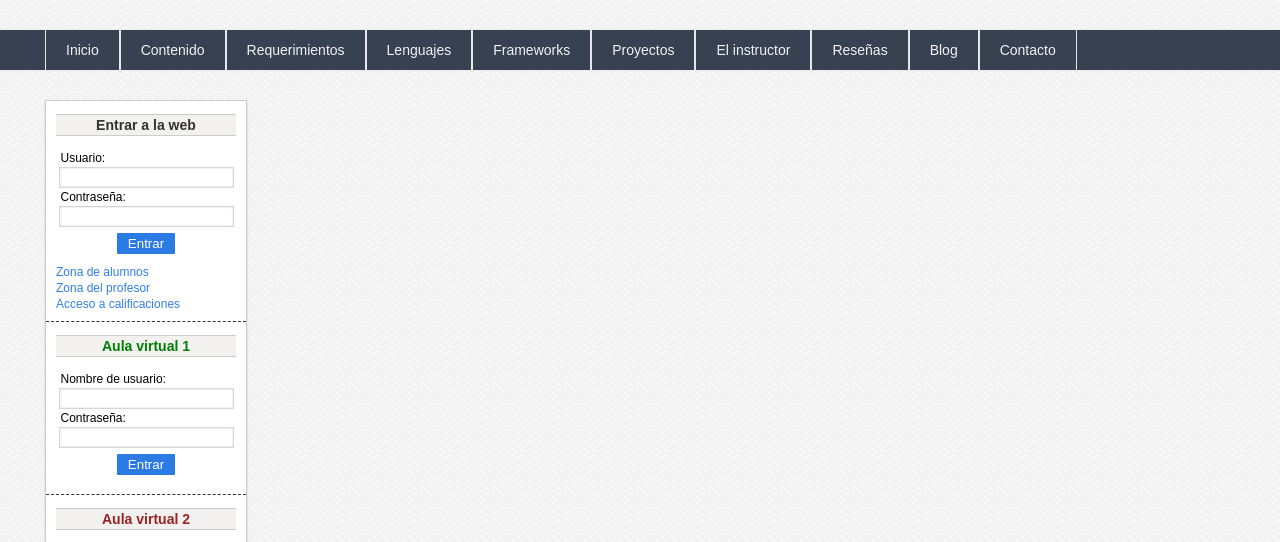
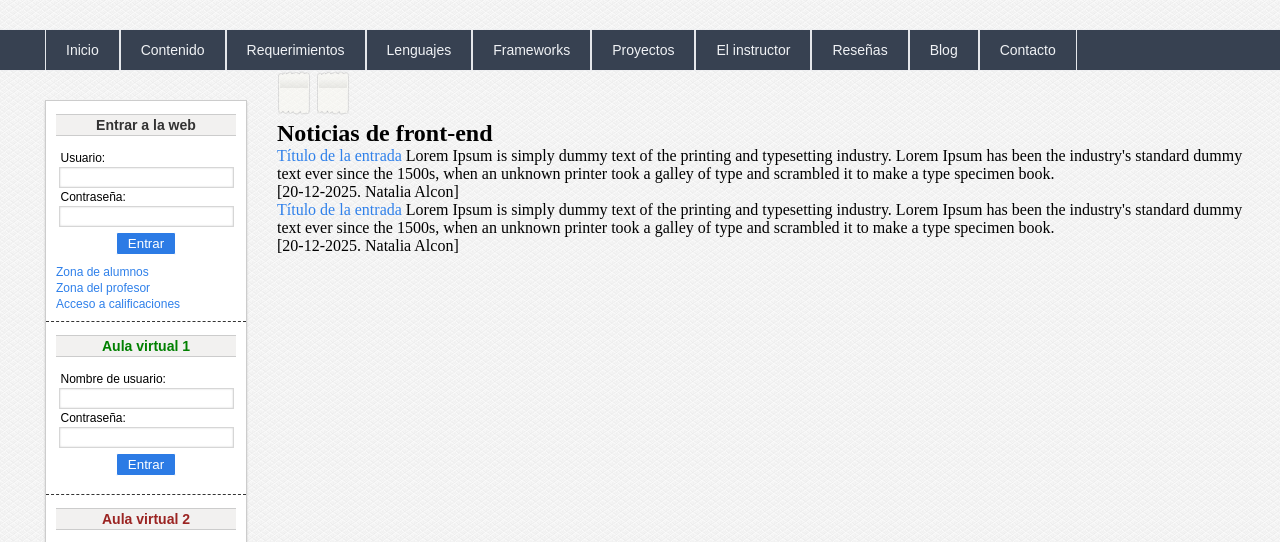
Before and after one commit to Natalia-Alcon-Salgado/webMaster, a plain HTML site: page maquetacion-1/index.html in a window 1280 px wide. Shown: the part 220-762 px from the top of the page. Drawn offline with Linux system fonts and the light colour scheme.

Commit message:
Parte 9 web 04/11/2025

```diff
--- a/maquetacion-1/index.html
+++ b/maquetacion-1/index.html
@@ -163,6 +163,50 @@
                 <a href="#">Leer más frase</a>
             </aside>
             <!--FIN DE LA BARRA LATERAL-->
+
+            <!--INICIO DE LAS SECCIONES-->
+            <div id="secctions">
+                <section id="frontend">
+                    <span class="stickers">
+                        <img class="stickerOne" src="img/scotch.png"
+                            alt="Pegatina">
+                        <img class="stickerTwo" src="img/scotch.png"
+                            alt="Pegatina">
+                    </span>
+                    <h2 class="titulo">Noticias de front-end</h2>
+                    <article class="article">
+                        <p>
+                            <a href="#">Título de la entrada</a>
+                            Lorem Ipsum is simply dummy text of the printing and
+                            typesetting
+                            industry. Lorem Ipsum has been the industry's
+                            standard dummy
+                            text ever since the 1500s, when an unknown printer
+                            took a galley
+                            of type and scrambled it to make a type specimen
+                            book.
+                        </p>
+                        <span class="date">[20-12-2025. Natalia Alcon]</span>
+                    </article>
+
+                    <article class="article">
+                        <p>
+                            <a href="#">Título de la entrada</a>
+                            Lorem Ipsum is simply dummy text of the printing and
+                            typesetting
+                            industry. Lorem Ipsum has been the industry's
+                            standard dummy
+                            text ever since the 1500s, when an unknown printer
+                            took a galley
+                            of type and scrambled it to make a type specimen
+                            book.
+                        </p>
+                        <span class="date">[20-12-2025. Natalia
+                            Alcon]</span>
+                    </article>
+                </section>
+            </div>
+            <!--FIN DE LAS SECCIONES-->
         </div>
         <!--FIN DEL CONTENIDO CENTRAL-->
     </body>
```
